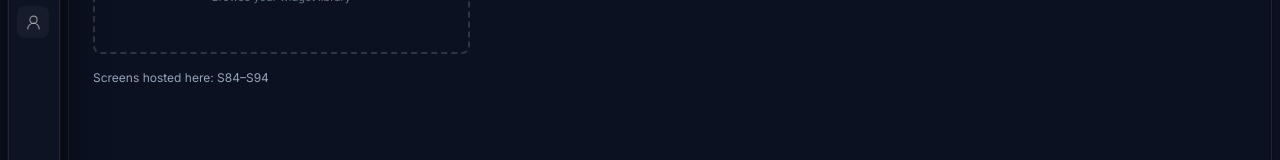
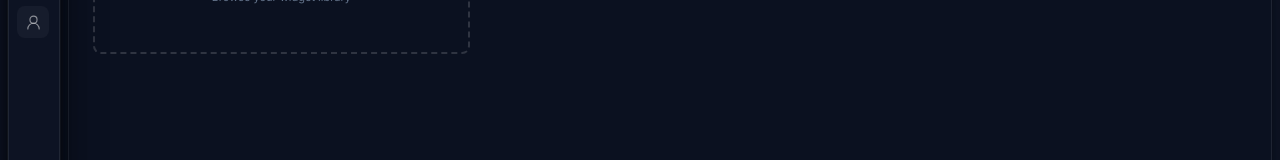
Before and after one commit to thomzilla33/widget-canvas, a React (Vite) app: page /dashboard/1/canvas in a window 1280 px wide. Shown: the part 293-453 px from the top of the page. Built offline with nearby package versions, Linux system fonts and the light colour scheme.

Commit message:
chore: remove dev scaffolding screen-id annotations
Removed the 'Screens hosted here: Sxx' debug notes from the Dashboard
Canvas, Widget Library, and Dashboard List pages.

```diff
--- a/src/pages/DashboardCanvas.jsx
+++ b/src/pages/DashboardCanvas.jsx
@@ -254,7 +254,6 @@ export default function DashboardCanvas() {
             </div>
             </>
           )}
-          <p className="mt-4 text-xs text-gray-500 dark:text-slate-400">Screens hosted here: S84–S94</p>
         </div>
 
         {/* Library browser — marketplace-style picker over the widget library */}
--- a/src/pages/DashboardList.jsx
+++ b/src/pages/DashboardList.jsx
@@ -292,7 +292,6 @@ export default function DashboardList() {
             ))}
           </div>
         )}
-        <p className="mt-4 text-xs text-gray-500 dark:text-slate-400">Screens hosted here: S76–S79</p>
       </div>
 
       {launcher && <CreateLauncher kind="dashboard" onPick={pickCreate} onClose={() => setLauncher(false)} />}
--- a/src/pages/WidgetLibrary.jsx
+++ b/src/pages/WidgetLibrary.jsx
@@ -292,7 +292,6 @@ export default function WidgetLibrary() {
           })}
         </div>
         )}
-        <p className="mt-4 text-xs text-gray-500 dark:text-slate-400">Screens hosted here: S37, S38, S40–S47</p>
       </div>
 
       {repinWidget && (
```
